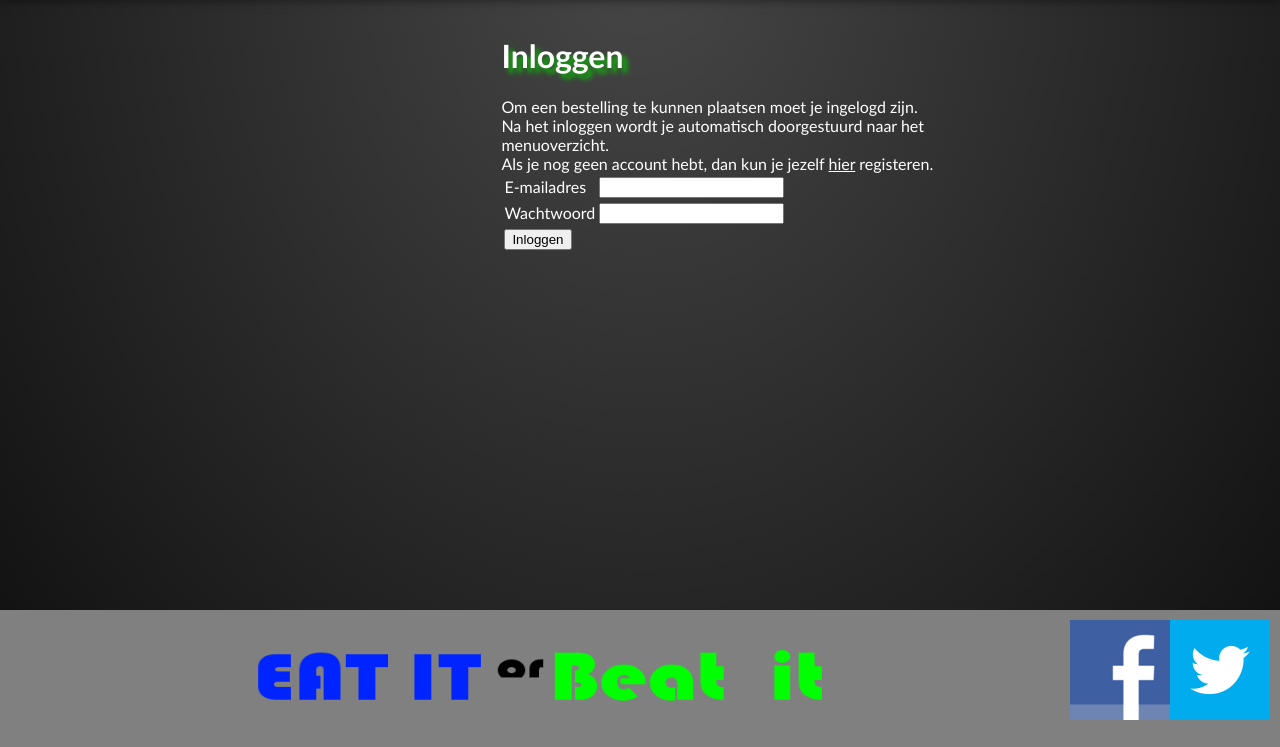
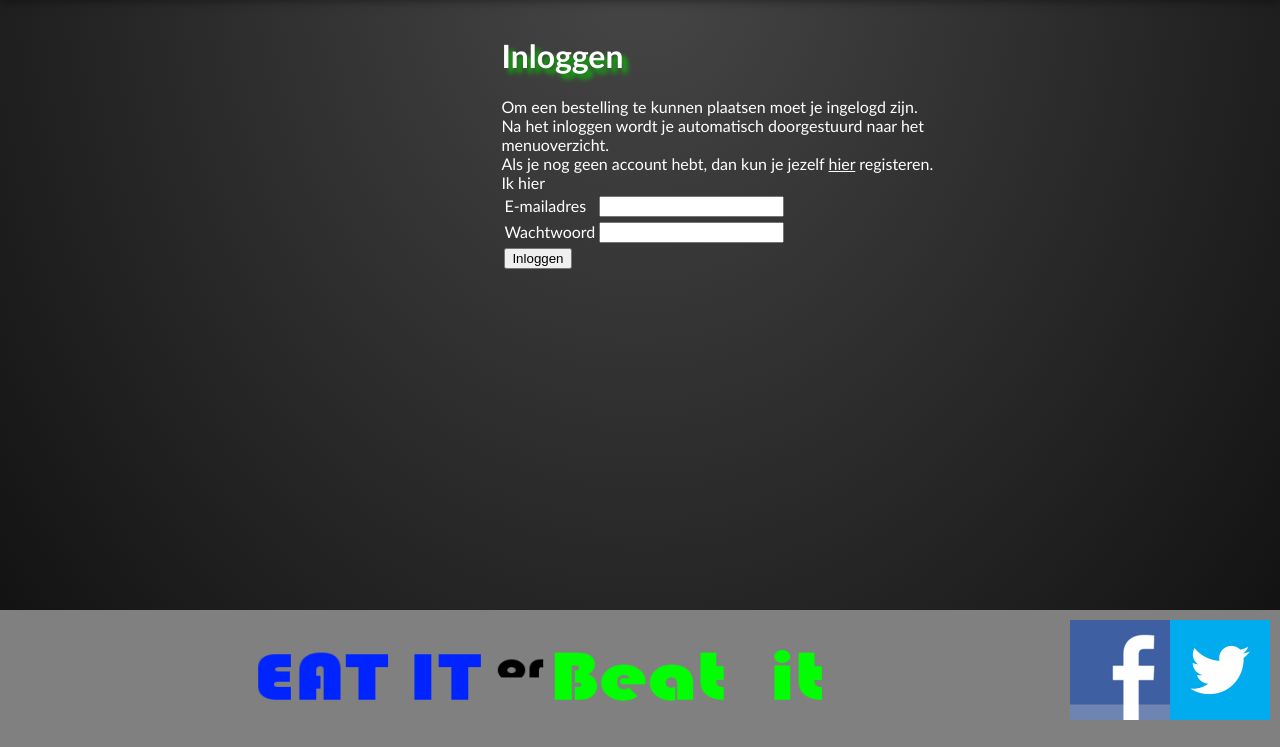
Before and after one commit to Braindamage1989/eatit, a PHP site: page /index.php in a window 1280 px wide. Shown: the part 53-800 px from the top of the page. Run offline with PHP 8.4, Linux system fonts and the light colour scheme.

Commit message:
Ik hier toegevoegd

```diff
--- a/public/index.php
+++ b/public/index.php
@@ -35,6 +35,7 @@
 Om een bestelling te kunnen plaatsen moet je ingelogd zijn. <br />
 Na het inloggen wordt je automatisch doorgestuurd naar het menuoverzicht. <br />
 Als je nog geen account hebt, dan kun je jezelf <a href="registreer.php">hier</a> registeren. <br />
+Ik hier
 <form action="" method="post">
 	<table>
 		<tr>
```
